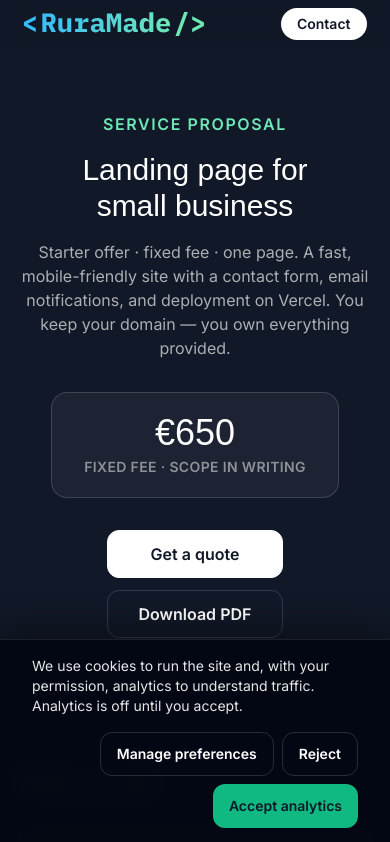
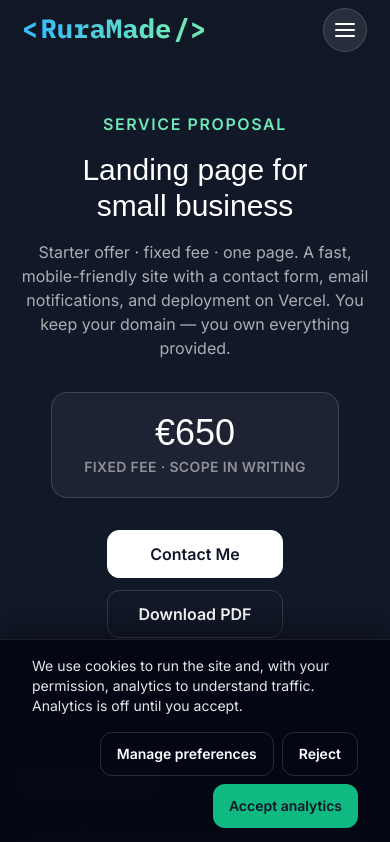
Before and after one commit to viktor-codes/portfolio, a Next.js app: page /offer in a window 390 px wide. Shown: the top 842 px of the page. Built offline with nearby package versions, Linux system fonts and the light colour scheme; no server answers; a web font is replaced by a local one.

Commit message:
add mobile menu

```diff
--- a/src/app/offer/page.tsx
+++ b/src/app/offer/page.tsx
@@ -62,7 +62,7 @@ export default function OfferPage() {
               href="/#contact"
               className="sm:min-w-[11rem]"
             >
-              Get a quote
+              Contact Me
             </Button>
             <Button
               variant="outline"
@@ -210,7 +210,7 @@ export default function OfferPage() {
 
           <div className="flex flex-col items-stretch gap-3 sm:flex-row sm:justify-center">
             <Button variant="inverse" href="/#contact">
-              Message Me
+              Contact Me
             </Button>
             <Button
               variant="outline"
--- /dev/null
+++ b/src/components/mobile-nav.tsx
@@ -0,0 +1,116 @@
+"use client";
+
+import Link from "next/link";
+import { usePathname } from "next/navigation";
+import { useCallback, useEffect, useId, useState } from "react";
+
+const MOBILE_NAV_LINKS = [
+  { label: "Projects", href: "/#projects" },
+  { label: "About", href: "/#about" },
+  { label: "FAQ", href: "/#faq" },
+  { label: "Offer", href: "/offer" },
+  { label: "Contact", href: "/#contact" },
+] as const;
+
+export function MobileNav() {
+  const pathname = usePathname();
+  const menuId = useId();
+  const [isMenuOpen, setIsMenuOpen] = useState(false);
+  const isOfferPage = pathname === "/offer";
+
+  const closeMenu = useCallback(() => setIsMenuOpen(false), []);
+
+  useEffect(() => {
+    closeMenu();
+  }, [pathname, closeMenu]);
+
+  useEffect(() => {
+    if (!isMenuOpen) return;
+    const onKeyDown = (e: KeyboardEvent) => {
+      if (e.key === "Escape") closeMenu();
+    };
+    document.addEventListener("keydown", onKeyDown);
+    const prevOverflow = document.body.style.overflow;
+    document.body.style.overflow = "hidden";
+    return () => {
+      document.removeEventListener("keydown", onKeyDown);
+      document.body.style.overflow = prevOverflow;
+    };
+  }, [isMenuOpen, closeMenu]);
+
+  return (
+    <>
+      <button
+        type="button"
+        className="relative z-[70] inline-flex h-11 min-w-11 items-center justify-center rounded-full border border-white/15 bg-white/10 text-white backdrop-blur md:hidden"
+        aria-expanded={isMenuOpen}
+        aria-controls={menuId}
+        aria-label={isMenuOpen ? "Close menu" : "Open menu"}
+        onClick={() => setIsMenuOpen((open) => !open)}
+      >
+        {isMenuOpen ? (
+          <span className="text-2xl font-light leading-none" aria-hidden>
+            ×
+          </span>
+        ) : (
+          <span className="flex w-5 flex-col gap-1" aria-hidden>
+            <span className="h-0.5 w-full rounded-full bg-white" />
+            <span className="h-0.5 w-full rounded-full bg-white" />
+            <span className="h-0.5 w-full rounded-full bg-white" />
+          </span>
+        )}
+      </button>
+
+      {isMenuOpen ? (
+        <div className="fixed inset-0 z-40 md:hidden" role="presentation">
+          <button
+            type="button"
+            className="absolute inset-0 bg-black/60"
+            aria-label="Close menu"
+            onClick={closeMenu}
+          />
+          <nav
+            id={menuId}
+            className="absolute right-0 top-16 z-50 m-3 mt-4 w-[min(20rem,calc(100%-1.5rem))] rounded-2xl border border-white/15 bg-gray-900/95 p-4 shadow-xl backdrop-blur-md"
+            aria-label="Main"
+          >
+            <ul className="flex flex-col gap-1">
+              {MOBILE_NAV_LINKS.map((item) => {
+                const isOfferCurrent = item.href === "/offer" && isOfferPage;
+                const baseClass =
+                  "block rounded-full px-4 py-3 text-center text-sm font-semibold transition";
+                if (isOfferCurrent) {
+                  return (
+                    <li key={item.label}>
+                      <span
+                        className={`${baseClass} cursor-default bg-white/10 text-white`}
+                        aria-current="page"
+                      >
+                        {item.label}
+                      </span>
+                    </li>
+                  );
+                }
+                const className =
+                  item.label === "Contact"
+                    ? `${baseClass} bg-white text-gray-900 hover:bg-white/90`
+                    : `${baseClass} text-white/80 hover:bg-white/10 hover:text-white`;
+                return (
+                  <li key={item.label}>
+                    <Link
+                      href={item.href}
+                      className={className}
+                      onClick={closeMenu}
+                    >
+                      {item.label}
+                    </Link>
+                  </li>
+                );
+              })}
+            </ul>
+          </nav>
+        </div>
+      ) : null}
+    </>
+  );
+}
--- a/src/sections/Header.tsx
+++ b/src/sections/Header.tsx
@@ -1,20 +1,32 @@
 "use client";
 
+import { MobileNav } from "@/components/mobile-nav";
 import Image from "next/image";
+import Link from "next/link";
+import { usePathname } from "next/navigation";
 
 export const Header = () => {
+  const pathname = usePathname();
+  const isOfferPage = pathname === "/offer";
+
   return (
-    <header className="fixed top-0 z-10 w-full bg-gray-900/75 py-2 backdrop-blur-md">
-      <div className="container mx-auto flex items-center justify-between gap-3">
-        <a href="/#top" className="shrink-0 transition hover:opacity-90">
+    <header className="fixed top-0 z-50 w-full bg-gray-900/75 py-2 backdrop-blur-md">
+      <div className="container relative z-[60] mx-auto flex items-center justify-between gap-3">
+        <Link
+          href="/#top"
+          className="relative z-[70] shrink-0 transition hover:opacity-90"
+        >
           <Image
             src="/ruramade-logo.svg"
             alt="RuraMade"
             width={180}
             height={100}
           />
-        </a>
-        <nav className="hidden gap-1 rounded-full border border-white/15 bg-white/10 p-0.5 backdrop-blur md:flex">
+        </Link>
+        <nav
+          className="hidden gap-1 rounded-full border border-white/15 bg-white/10 p-0.5 backdrop-blur md:flex"
+          aria-label="Main"
+        >
           <a href="/#projects" className="nav-item">
             Projects
           </a>
@@ -24,9 +36,18 @@ export const Header = () => {
           <a href="/#faq" className="nav-item">
             FAQ
           </a>
-          <a href="/offer" className="nav-item">
-            Offer
-          </a>
+          {isOfferPage ? (
+            <span
+              className="nav-item cursor-default opacity-80"
+              aria-current="page"
+            >
+              Offer
+            </span>
+          ) : (
+            <a href="/offer" className="nav-item">
+              Offer
+            </a>
+          )}
           <a
             href="/#contact"
             className="nav-item bg-white text-gray-900 hover:bg-white/70 hover:text-gray-900"
@@ -34,12 +55,8 @@ export const Header = () => {
             Contact
           </a>
         </nav>
-        <a
-          href="/#contact"
-          className="shrink-0 rounded-full bg-white px-4 py-1.5 text-sm font-semibold text-gray-900 transition hover:bg-white/70 md:hidden"
-        >
-          Contact
-        </a>
+
+        <MobileNav />
       </div>
     </header>
   );
--- a/src/sections/Hero.tsx
+++ b/src/sections/Hero.tsx
@@ -172,7 +172,7 @@ export const HeroSection = () => {
             href="#contact"
             className="w-full md:w-auto"
           >
-            Get a Quote
+            Contact Me
           </Button>
         </div>
       </div>
```
